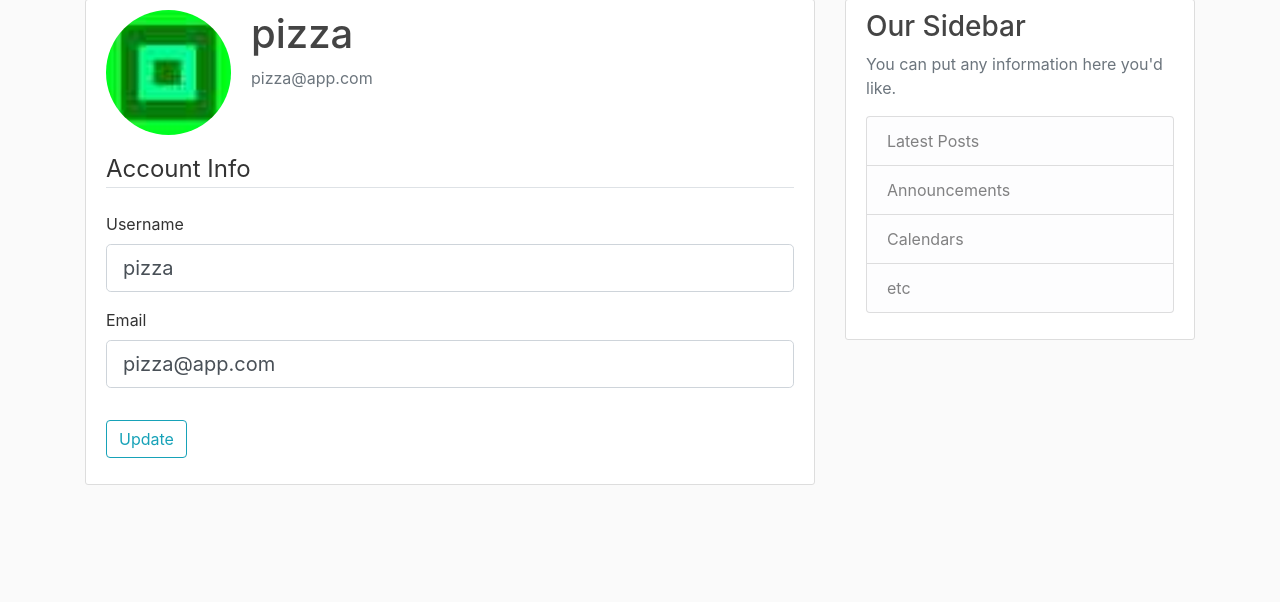
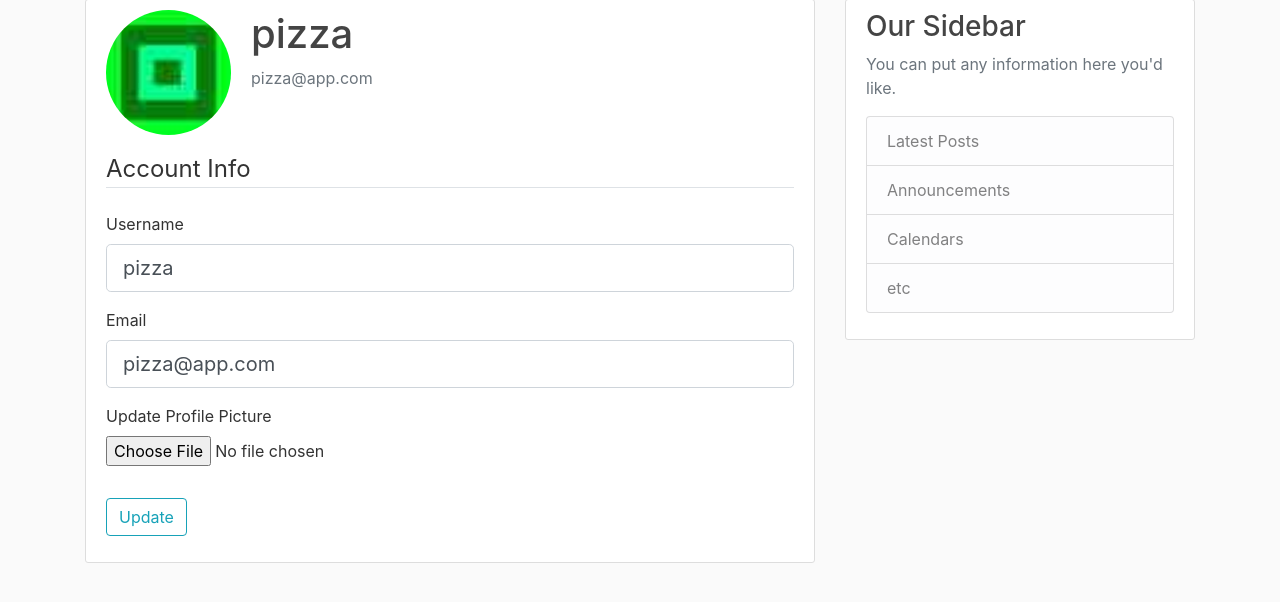
Before and after one commit to atrahan/flask_blog, a Flask app: page /account in a window 1280 px wide. Shown: the part 137-739 px from the top of the page. Run offline with Flask 2, Linux system fonts and the light colour scheme; a user stored in the database is signed in; some libraries are stand-ins or nearby versions.

Commit message:
Add code to update user thumbnail

```diff
--- a/flaskblog/forms.py
+++ b/flaskblog/forms.py
@@ -1,4 +1,5 @@
 from flask_wtf import FlaskForm
+from flask_wtf.file import FileField, FileAllowed
 from flask_login import current_user
 from wtforms import StringField, PasswordField, SubmitField, BooleanField
 from wtforms.validators import DataRequired, Length, Email, EqualTo, ValidationError
@@ -32,6 +33,7 @@ class LoginForm(FlaskForm):
 class UpdateAccountForm(FlaskForm):
     username = StringField('Username', validators=[DataRequired(), Length(min=2, max=20)])
     email = StringField('Email', validators=[DataRequired(), Email()])
+    picture = FileField('Update Profile Picture', validators=[FileAllowed(['jpg','png','jpeg'])])
     submit = SubmitField('Update')
 
     def validate_username(self,username):
--- a/flaskblog/routes.py
+++ b/flaskblog/routes.py
@@ -1,3 +1,6 @@
+import os
+import secrets
+from PIL import Image
 from flask import Flask, render_template, url_for, flash, redirect, request
 from flaskblog import app, db, bcrypt
 from flaskblog.forms import RegistrationForm, LoginForm, UpdateAccountForm
@@ -64,11 +67,31 @@ def logout():
     logout_user()
     return redirect(url_for('home'))
 
+def save_picture(form_picture):
+    # Rename the image
+    random_hex = secrets.token_hex(8)
+    _, f_ext = os.path.splitext(form_picture.filename)
+    picture_fn = random_hex + f_ext
+    picture_path = os.path.join(app.root_path, 'static/profile_pics', picture_fn)
+
+    # Resize the image to thumbnail
+    ouptut_size = (125,125)
+    i = Image.open(form_picture)
+    i.thumbnail(ouptut_size)
+
+    # Save image and return path for db update
+    i.save(picture_path)
+    return picture_fn
+
 @app.route('/account', methods=['GET','POST'])
 @login_required
 def account():
     form = UpdateAccountForm()
     if form.validate_on_submit():
+        if form.picture.data:
+            picture_file = save_picture(form.picture.data)
+            os.remove(os.path.join(app.root_path, 'static/profile_pics', current_user.image_file))
+            current_user.image_file = picture_file
         current_user.username = form.username.data
         current_user.email = form.email.data
         db.session.commit()
--- a/flaskblog/templates/account.html
+++ b/flaskblog/templates/account.html
@@ -8,7 +8,7 @@
                 <p class="text-secondary">{{ current_user.email }}</p>
             </div>
         </div>
-        <form method="POST" action="">
+        <form method="POST" action="" enctype="multipart/form-data">
             {{ form.hidden_tag() }}
             <fieldset class="form-group">
                 <legend class="border-bottom mb-4">Account Info</legend>
@@ -38,6 +38,15 @@
                         {{ form.email(class="form-control form-control-lg") }}
                     {% endif %}
                 </div>
+                <div class="form-group">
+                    {{ form.picture.label() }}
+                    {{ form.picture(class="form-control-file") }}
+                    {% if form.picture.errors %}
+                        {% for error in form.picture.errors %}
+                            <span class="text-danger">{{ error }}</span></br>
+                        {% endfor %}
+                    {% endif %}
+                </div>
             </fieldset>
             <div class="form-group">
                 {{ form.submit(class="btn btn-outline-info") }}
```
Also changed, not shown: flaskblog/site.db, flaskblog/static/profile_pics/11df8128a4a3e1de.jpg (added).
